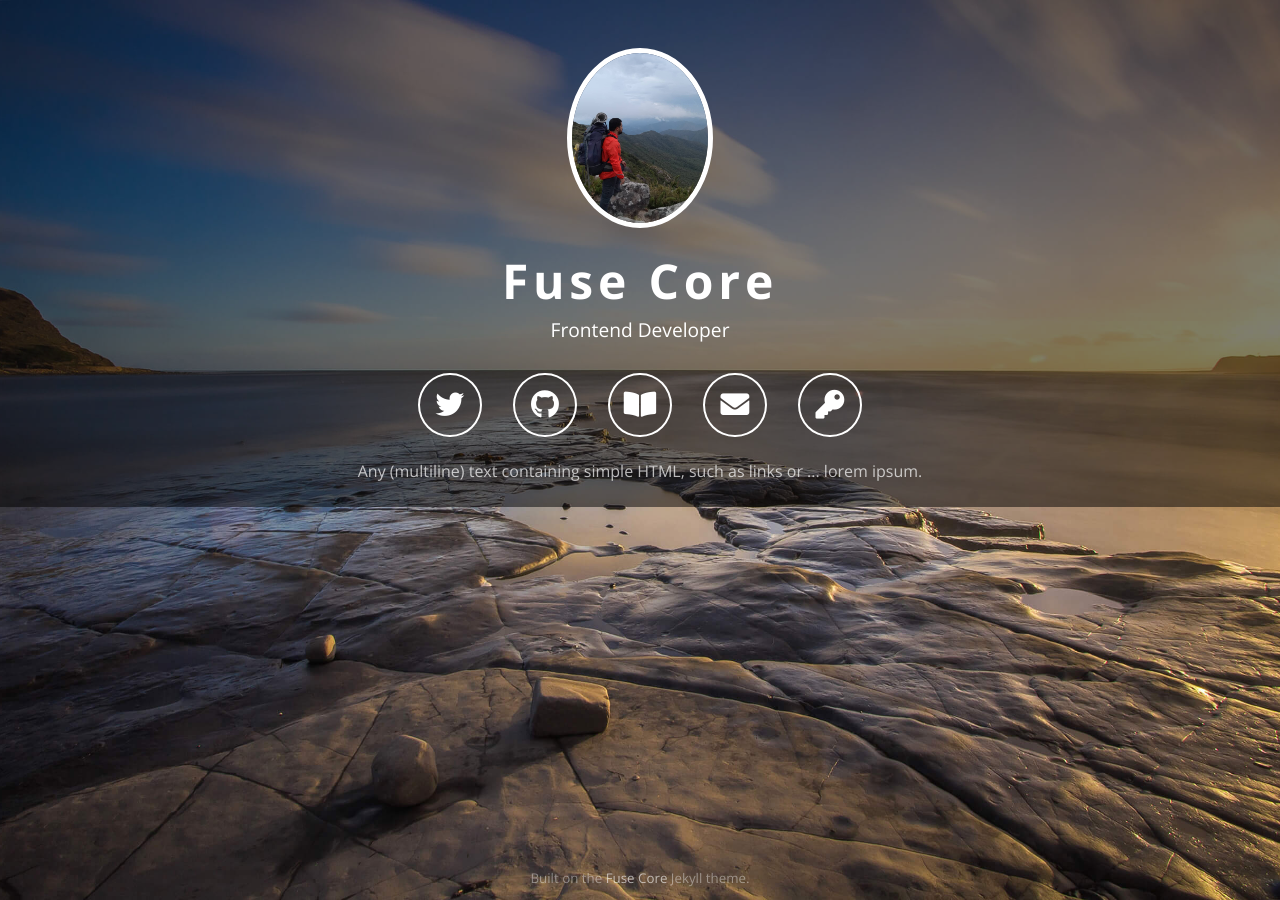
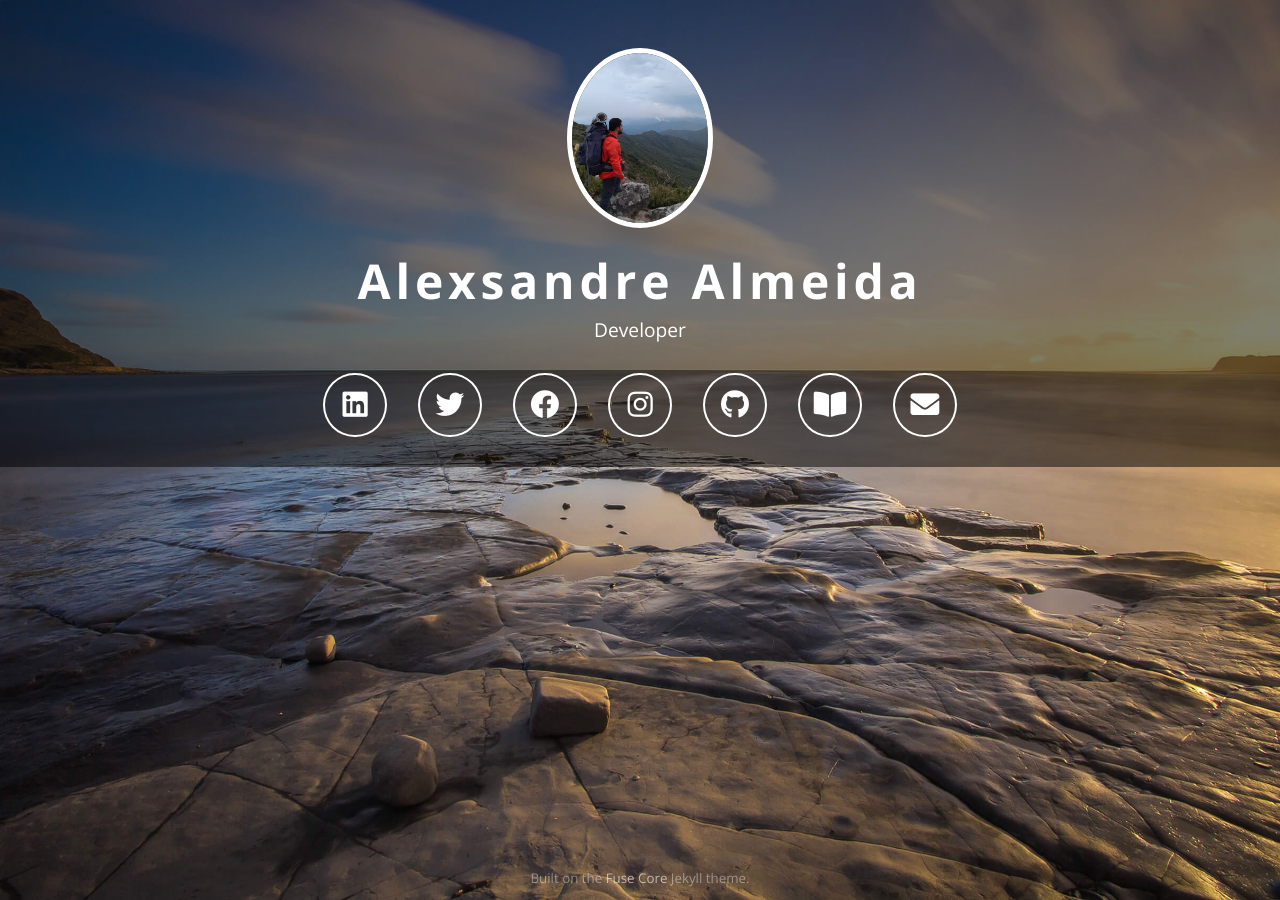
Before and after one commit to alexsandre/alexsandre.github.io, a Jekyll site: the page built from index.html, in a window 1280 px wide. Built offline with Jekyll 4.4.1, drawn with Linux system fonts in a browser that asks for light colours; nearby versions of some CDN libraries; comment, search, counter and statistics services are not loaded; some of the changed lines change nothing that is shown.

Commit message:
config title page and show other social inks

```diff
--- a/_config.yml
+++ b/_config.yml
@@ -12,9 +12,9 @@ sass:
 # When modifying this file, take care to preserve the indentation. This is YAML ...
 
 # Main Headline, name required, subtitle optional
-name: Fuse Core
+name: Alexsandre Almeida
 #subtitle:
-subtitle: Frontend Developer
+subtitle: Developer
 
 # Title attribute of HTML Page, uses 'name' from above if empty
 title:
@@ -58,14 +58,9 @@ avatar: "images/avatar.jpg"
 # All the social media and other sites that we want to link to. The 'show' flag determines if the link is shown.
 # The order of this list controls the order of the links on the page. Feel free to add.
 links:
-  - xing:
-      name: Xing
-      show: false
-      href: https://www.xing.com/profile/YOUR_XING_USERNAME/
-      icon: fab fa-xing
   - linkedin:
       name: LinkedIn
-      show: false
+      show: true
       href: https://linkedin.com/in/YOUR_LINKEDIN_USERNAME/
       icon: fab fa-linkedin
   - twitter:
@@ -75,12 +70,12 @@ links:
       icon: fab fa-twitter
   - facebook:
       name: Facebook
-      show: false
+      show: true
       href: https://facebook.com/YOUR_FB_USERNAME
       icon: fab fa-facebook
   - instagram:
       name: Instagram
-      show: false
+      show: true
       href: https://instagram.com/alexsandrealmeida
       icon: fab fa-instagram
   - flickr:
@@ -88,11 +83,6 @@ links:
       show: false
       href: https://flickr.com/photos/YOUR_FLICKR_USERNAME
       icon: fab fa-flickr
-  - steam:
-      name: Steam
-      show: false
-      href: http://steamcommunity.com/id/YOUR_STEAM_CUSTOM_ID
-      icon: fab fa-steam
   - soundcloud:
       name: Soundcloud
       show: false
@@ -136,24 +126,19 @@ links:
   - blog:
       name: Blog
       show: true
-      href: http://host.domain/your_blog
+      href: http://alexsandre.com.br/blog/
       icon: fas fa-book-open
   - email:
       name: Email
       show: true
       href: mailto:alexsandrer@gmail.com
       icon: fas fa-envelope
-  - publickey:
-      name: PGP Key
-      show: true
-      href: https://pastebin.com/raw/YOUR_PUBLIC_KEY
-      icon: fas fa-key
 
 
 # Extra HTML which will be displayed below the links. Keep it short. Leave empty to disable.
-#extra_html:
-extra_html: >
-    Any (multiline) text containing simple HTML,
-    such as links or ... lorem ipsum.
+extra_html:
+#extra_html: >
+#   Any (multiline) text containing simple HTML,
+#   such as links or ... lorem ipsum.
 
 #EOF
```
